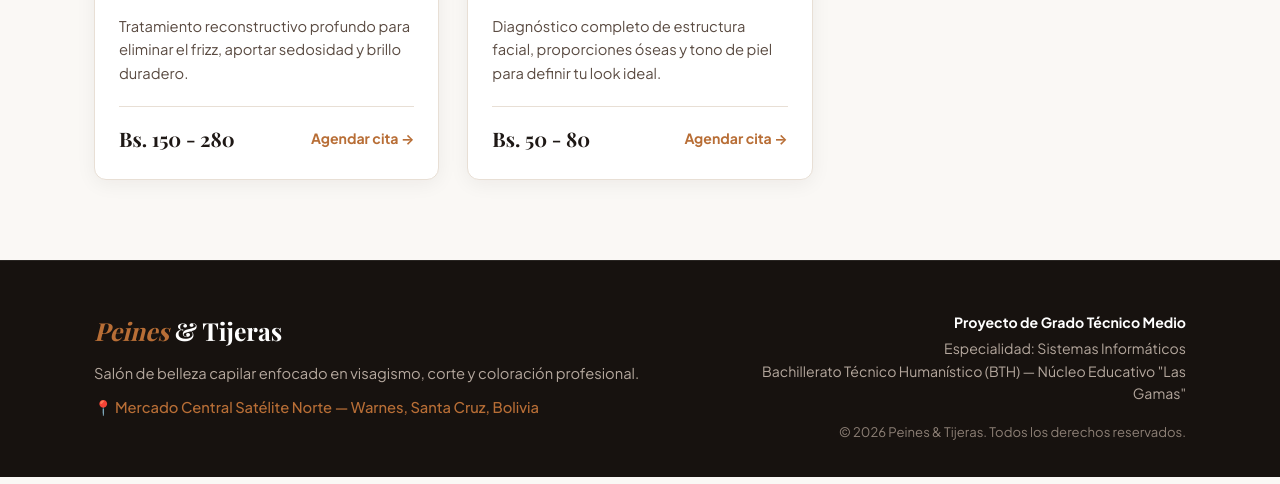
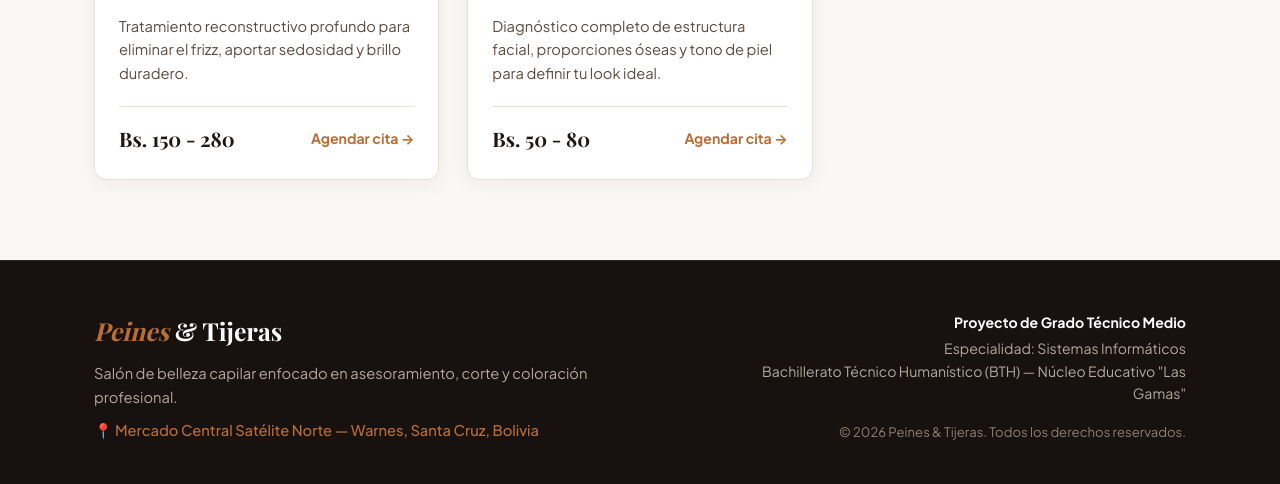
Before and after one commit to danielcrackvz-stack/peines-y-tijeras, a plain HTML site: page index.html in a window 1280 px wide. Shown: the part 2270-2754 px from the top of the page. Drawn offline with nearby package versions, Linux system fonts and the light colour scheme; a web font is replaced by a local one.

```diff
--- a/index.html
+++ b/index.html
@@ -120,7 +120,7 @@
   <div class="container footer-content">
     <div class="footer-brand">
       <span class="logo footer-logo"><em>Peines</em> &amp; Tijeras</span>
-      <p>Salón de belleza capilar enfocado en visagismo, corte y coloración profesional.</p>
+      <p>Salón de belleza capilar enfocado en asesoramiento, corte y coloración profesional.</p>
       <p class="footer-location">📍 Mercado Central Satélite Norte — Warnes, Santa Cruz, Bolivia</p>
     </div>
     <div class="footer-meta">
```
